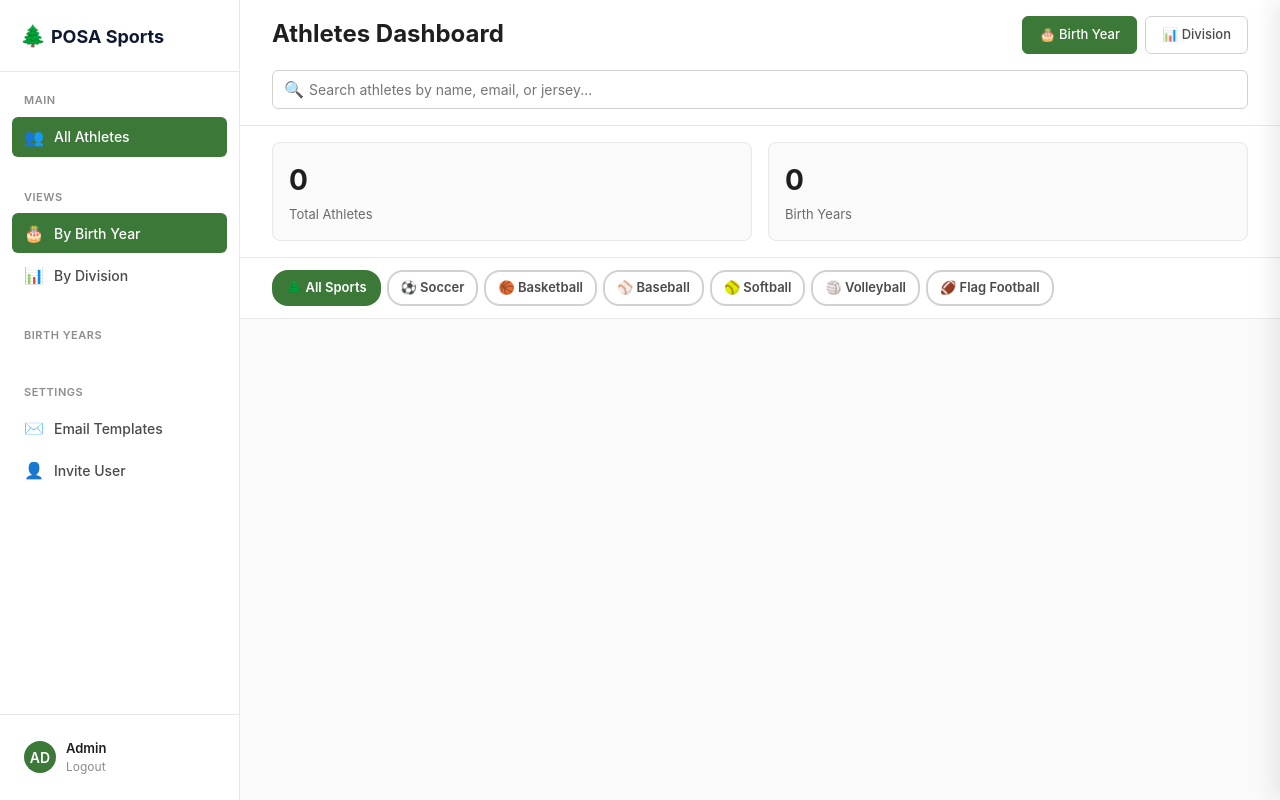
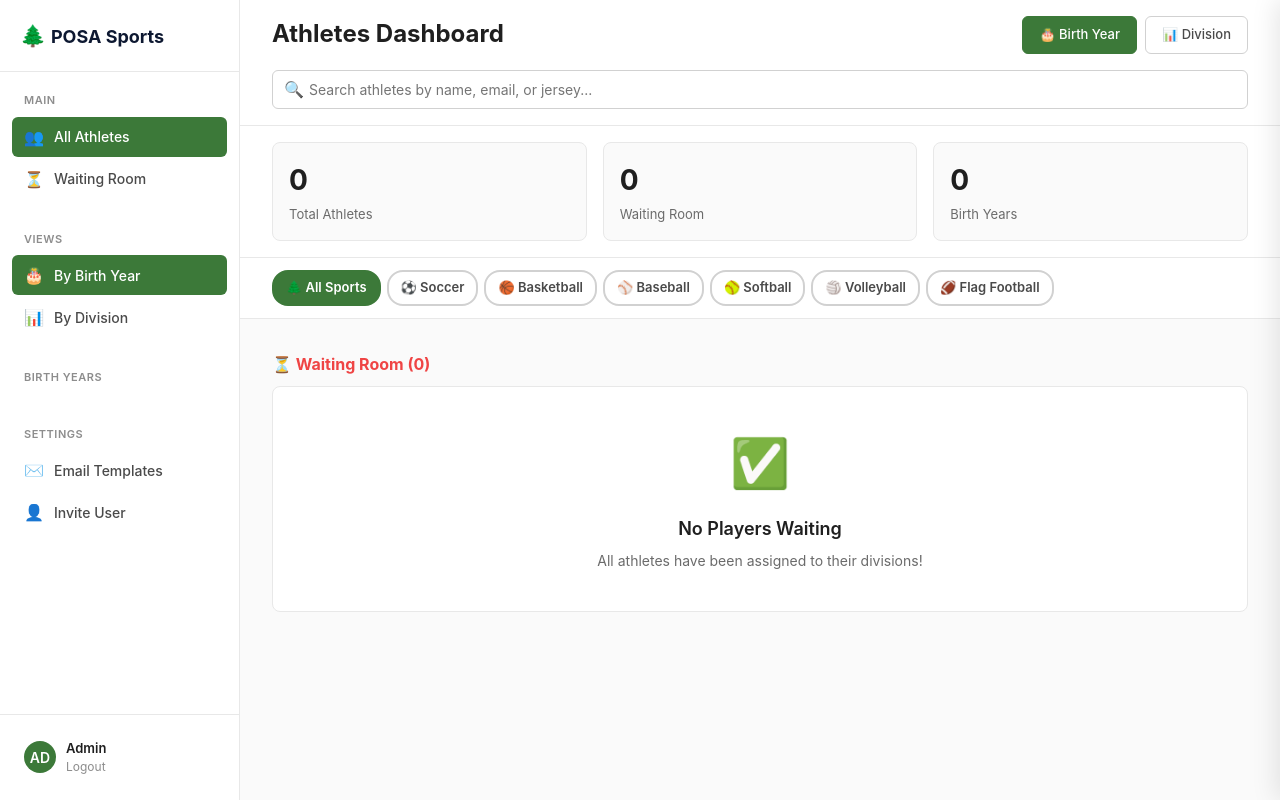
Before and after one commit to timchilcott/posa-jersey-app, a FastAPI app: page /admin in a window 1280 px wide. Run offline with FastAPI, Linux system fonts and the light colour scheme; the visitor is signed in with stand-in values (Sample User, id 1); some libraries are stand-ins or nearby versions.

Commit message:
Enhance admin page with waiting room features
Added hover effect and waiting room display logic.

```diff
--- a/app/templates/admin.html
+++ b/app/templates/admin.html
@@ -375,6 +375,12 @@
         background: var(--gray-50);
         border-radius: 8px;
         border: 1px solid var(--gray-200);
+        transition: all 0.15s ease;
+    }
+
+    .stat-card:hover {
+        transform: translateY(-1px);
+        box-shadow: 0 4px 12px rgba(0, 0, 0, 0.1);
     }
 
     .stat-card.alert {
@@ -887,13 +893,13 @@
                     <span class="icon">👥</span>
                     <span>All Athletes</span>
                 </a>
-                {% if waiting_room_players %}
                 <a href="#waiting-room" class="nav-item nav-scroll-link">
                     <span class="icon">⏳</span>
                     <span>Waiting Room</span>
+                    {% if waiting_room_players %}
                     <span class="badge">{{ waiting_room_players|length }}</span>
+                    {% endif %}
                 </a>
-                {% endif %}
             </div>
 
             <div class="nav-section">
@@ -990,12 +996,10 @@
         <div class="stat-value">{{ total_players }}</div>
         <div class="stat-label">Total Athletes</div>
     </div>
-    {% if waiting_room_players %}
-    <div class="stat-card alert">
-        <div class="stat-value">{{ waiting_room_players|length }}</div>
+    <div class="stat-card {% if waiting_room_players %}alert{% endif %}" style="cursor: pointer;" onclick="scrollToWaitingRoom()">
+        <div class="stat-value">{{ waiting_room_players|length if waiting_room_players else 0 }}</div>
         <div class="stat-label">Waiting Room</div>
     </div>
-    {% endif %}
     <div class="stat-card">
         <div class="stat-value">{{ birth_year_counts|length }}</div>
         <div class="stat-label">Birth Years</div>
@@ -1145,9 +1149,17 @@
     </table>
     {% endmacro %}
 
+    <h3 id="waiting-room" style="margin: 20px 0 12px 0; color: var(--red-500); font-size: 16px; font-weight: 700; scroll-margin-top: 20px;">
+        ⏳ Waiting Room {% if waiting_room_players %}({{ waiting_room_players|length }}){% else %}(0){% endif %}
+    </h3>
     {% if waiting_room_players %}
-    <h3 id="waiting-room" style="margin: 20px 0 12px 0; color: var(--red-500); font-size: 16px; font-weight: 700;">⏳ Waiting Room ({{ waiting_room_players|length }})</h3>
     {{ player_table(waiting_room_players) }}
+    {% else %}
+    <div style="background: white; border: 1px solid var(--gray-200); border-radius: 8px; padding: 40px; text-align: center;">
+        <div style="font-size: 48px; margin-bottom: 16px;">✅</div>
+        <div style="font-size: 18px; font-weight: 600; color: var(--gray-900); margin-bottom: 8px;">No Players Waiting</div>
+        <div style="font-size: 14px; color: var(--gray-600);">All athletes have been assigned to their divisions!</div>
+    </div>
     {% endif %}
 
     {% if view == 'birthyear' %}
@@ -1236,6 +1248,21 @@
     const detailSidebar = document.getElementById('detail-sidebar');
     const detailOverlay = document.getElementById('detail-overlay');
 
+    // Scroll to Waiting Room
+    function scrollToWaitingRoom() {
+        const targetElement = document.getElementById('waiting-room');
+        if (targetElement) {
+            const scrollContainer = document.querySelector('.main-content-scroll');
+            const elementPosition = targetElement.offsetTop;
+            const offsetPosition = elementPosition - 20;
+
+            scrollContainer.scrollTo({
+                top: offsetPosition,
+                behavior: 'smooth'
+            });
+        }
+    }
+
     // Sport Filter
     document.querySelectorAll('.filter-pill').forEach(pill => {
         pill.addEventListener('click', () => {
```
